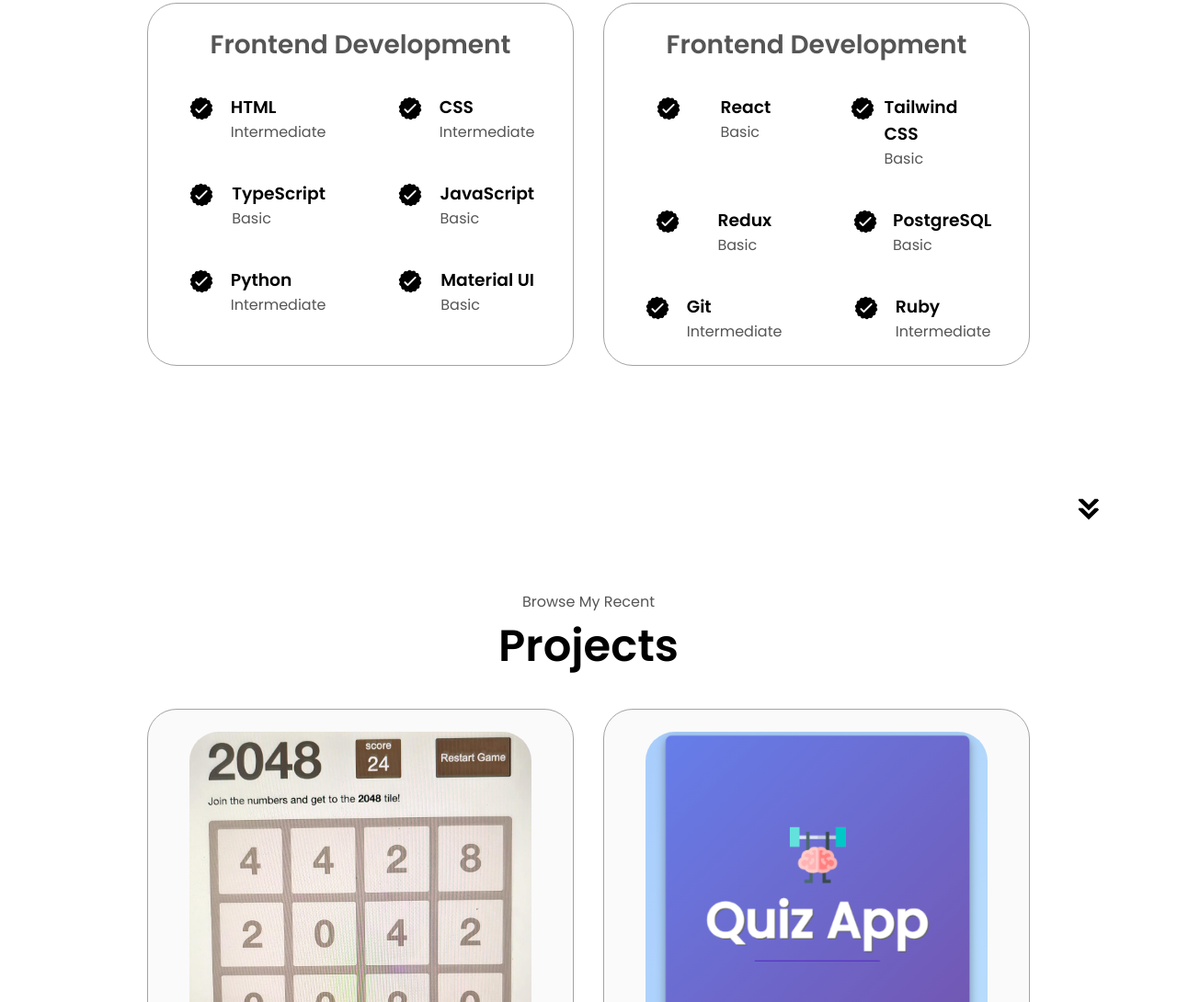
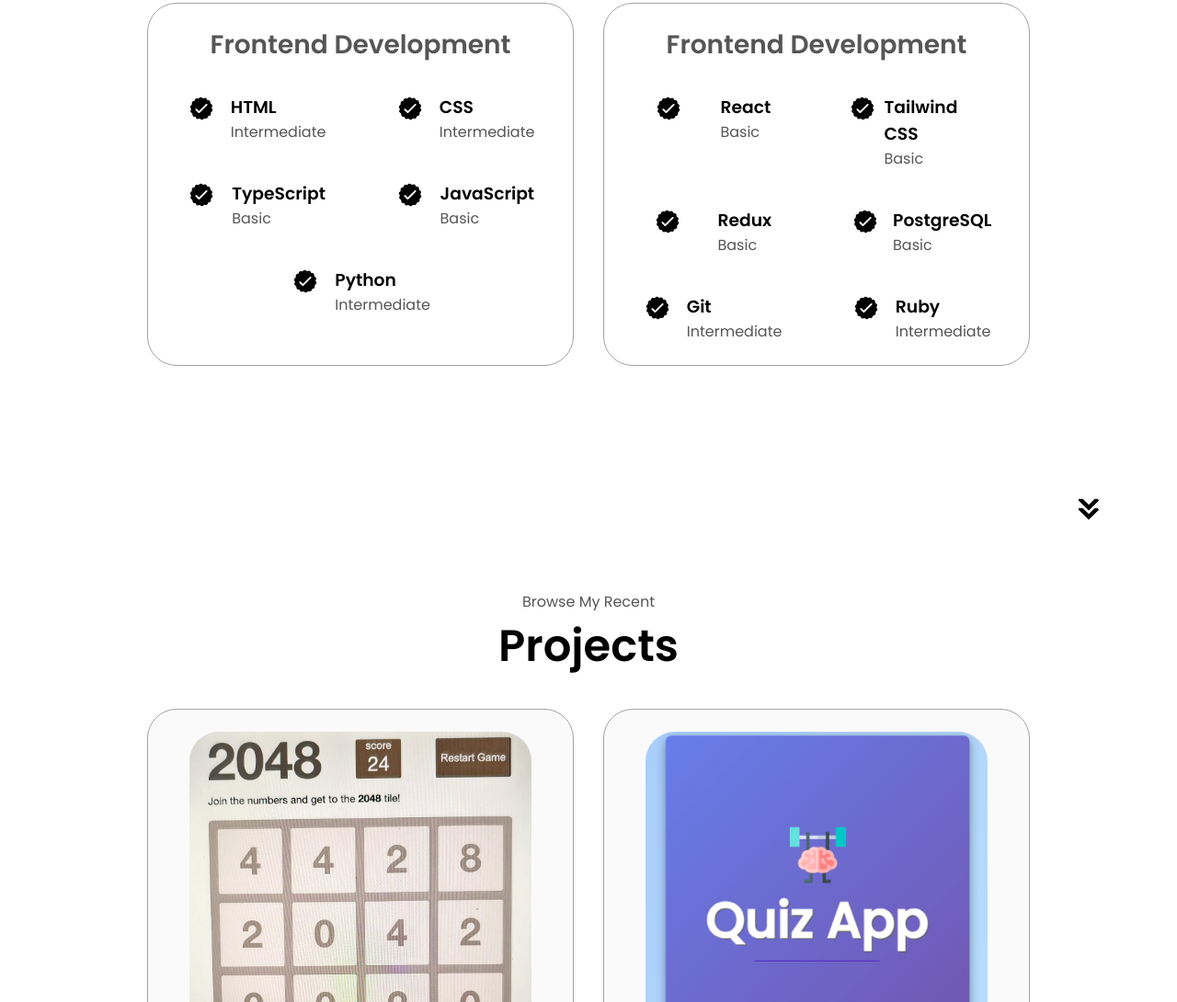
Before and after one commit to astro-dally/Personal-Portfolio, a plain HTML site: page index.html in a window 1280 px wide. Shown: the part 1822-2912 px from the top of the page at 92% size. Drawn offline with Linux system fonts and the light colour scheme; a script that the page names is missing.

Commit message:
Update index.html

```diff
--- a/index.html
+++ b/index.html
@@ -181,17 +181,6 @@
                 <div>
                   <h3>Python</h3>
                   <p>Intermediate</p>
-                </div>
-              </article>
-              <article>
-                <img
-                  src="./assets/checkmark.png"
-                  alt="Experience icon"
-                  class="icon"
-                />
-                <div>
-                  <h3>Material UI</h3>
-                  <p>Basic</p>
                 </div>
               </article>
             </div>
```
